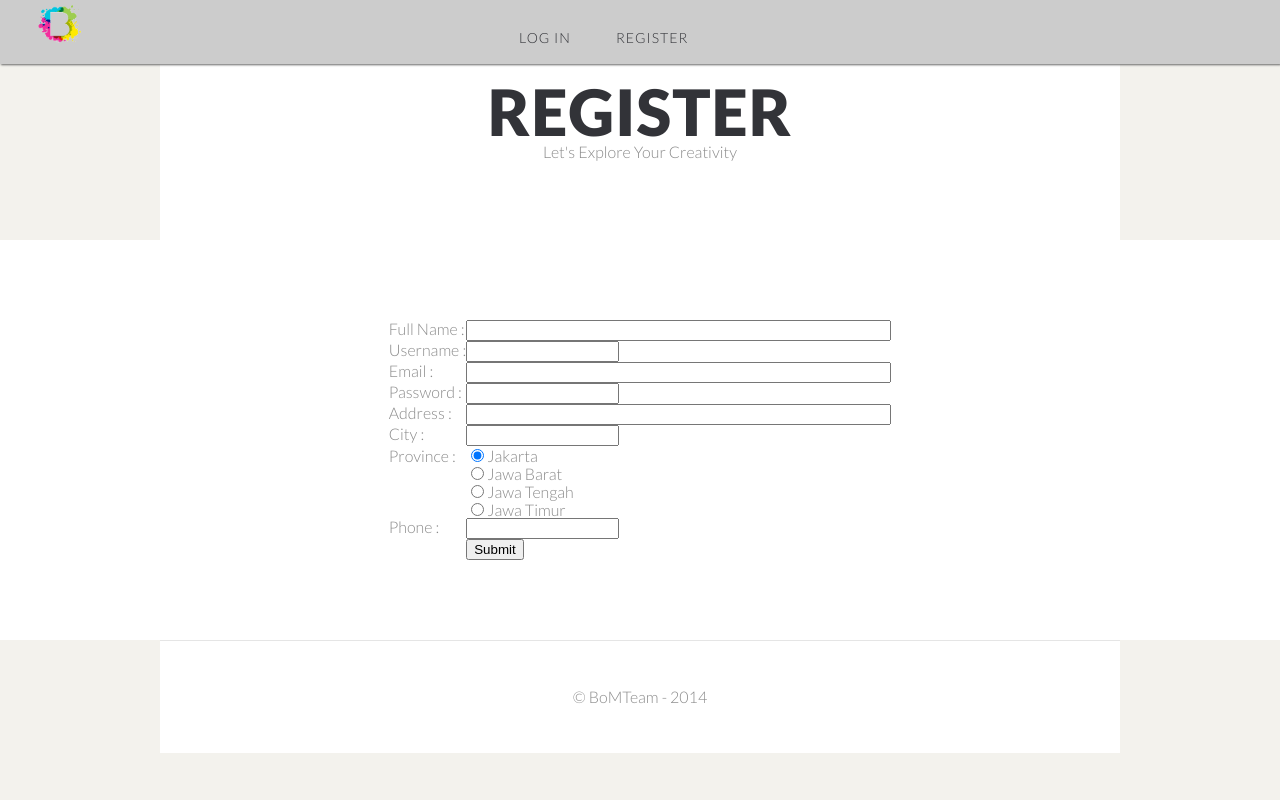
After one commit to lusi95/LombaTelkom, a PHP site: page /register.html in a window 1280 px wide. The commit adds this page. Run offline with PHP 8.4, Linux system fonts and the light colour scheme; some libraries are stand-ins or nearby versions.

Commit message:
lanjutan~
login masih belum bener cman cba liat dlu aja.. haha
trus itu register belum gw bnerin jga.. on progress..

```diff
--- a/css/style.css
+++ b/css/style.css
@@ -89,8 +89,9 @@
 		background-color: black;
 		opacity:0.85;
 		color: rgb(225,206,222);
-		position: absolute;
+		position: realtive;
 		font: 15px candara;
+		align-content:center;
 	}
 
 	/* Images */
@@ -228,12 +229,12 @@
 		position: relative;
 		text-align: center;
 		background: white;
-		padding: 5%;
+		padding-top: 5%;
+		padding: 5em 0em;
 	}
 
 
 	#page {
-		padding: 5em 0em;
 		background: #FFF
 	}
 
--- /dev/null
+++ b/register.html
@@ -0,0 +1,118 @@
+<!DOCTYPE HTML>
+<html>
+	<head>
+		<title>BoMBox - Register</title>
+		<meta http-equiv="content-type" content="text/html; charset=utf-8" />
+		<meta name="description" content="" />
+		<meta name="keywords" content="" />
+		<link href='http://fonts.googleapis.com/css?family=Lato:300,400,700,900' rel='stylesheet' type='text/css'>
+		<script src="http://ajax.googleapis.com/ajax/libs/jquery/1.11.0/jquery.min.js"></script>
+		<script src="js/skel.min.js"></script>
+		<script src="js/skel-panels.min.js"></script>
+		<script src="js/init.js"></script>
+		<noscript>
+			<link rel="stylesheet" href="css/skel-noscript.css" />
+			<link rel="stylesheet" href="css/style.css" />
+		</noscript>
+	</head>
+	<body>
+		<div id="wrapper">
+
+			<!-- Header -->
+
+			<div id="nav">
+			<ul>
+				<li><a><img src = "images/logo copy.png" height = "17%" width = "17%"></a></li>
+				<li><a>Log In</a></li>
+				<li><a>Register</a></li>
+			</ul>
+			</div>
+
+				<div class="container">
+					<!-- Logo -->
+					<div id="logo">
+						<h1><a href="#">Register</a></h1>
+					<span>Let's Explore Your Creativity</span></div>
+				</div>
+				<div id="page">
+			<div class="container">
+						<div align="center">
+						  <table border = "1" id = "signup">
+                            <tr><td>
+                                <form >
+                                <center>
+                                    <table border = "0">
+                                        <tr>
+                                            <td><b>Full Name : </b></td>
+                                            <td>
+                                                <input name="name" type="text" size="50" maxlength="100">
+
+                                            </td>
+                                        </tr>
+                                        <tr>
+                                            <td><b>Username :</b></td>
+                                            <td>
+                                                <input name="username" type="text" size="16" maxlength="12">
+                                            </td>
+                                        </tr>
+                                        <tr>
+                                            <td><b>Email :</b></td>
+                                            <td>
+                                                <input name="email" type="email" size="50" maxlength = "50">
+                                            </td>
+                                        </tr>
+                                        <tr>
+                                            <td><b>Password :</b></td>
+                                            <td>
+                                                <input name="password" type="password" size="16" maxlength="12">
+                                            </td>
+                                        </tr>
+                                        <tr>
+                                            <td><b>Address :</b></td>
+                                            <td>
+                                                <input name="address" type="text" size="50" maxlength="250">
+                                            </td>
+                                        </tr>
+                                        <tr>
+                                            <td><b>City :</b></td>
+                                            <td>
+                                                <input name="city" type="text" size="16" maxlength="12">
+                                            </td>
+                                        </tr>
+                                        <tr>
+                                            <td><b>Province :</b></td>
+                                            <td>
+                                                <input type = "radio" checked = "true" name = "provinsi" value = "Jakarta">Jakarta<br>
+                                                <input type = "radio" name = "provinsi" value = "Jawa Barat">Jawa Barat<br>
+                                                <input type = "radio" name = "provinsi" value = "Jawa Tengah">Jawa Tengah<br>
+                                                <input type = "radio" name = "provinsi" value = "Jawa Timur">Jawa Timur<br>
+                                            </td>
+                                        </tr>
+                                        <tr>
+                                            <td><b>Phone :</b></td>
+                                            <td>
+                                                <input name="phone" type="text" size="16" maxlength = "13">
+                                            </td>
+                                        </tr>
+                                        <tr>
+                                            <td>&nbsp;</td>
+                                            <td><input type="submit" name="Submit"></td>
+                                        </tr>
+                                    </table>
+                                </center>
+                                </form>
+                            </td></tr>
+                            </table>
+					</div>
+
+				</div>
+          </div>
+          <div id="copyright">
+				<div class="container">
+					&copy BoMTeam - 2014
+				</div>
+			</div>
+
+		</div>
+	</body>
+</html>
```
Also changed, not shown: login.html (+11 -12 lines).
